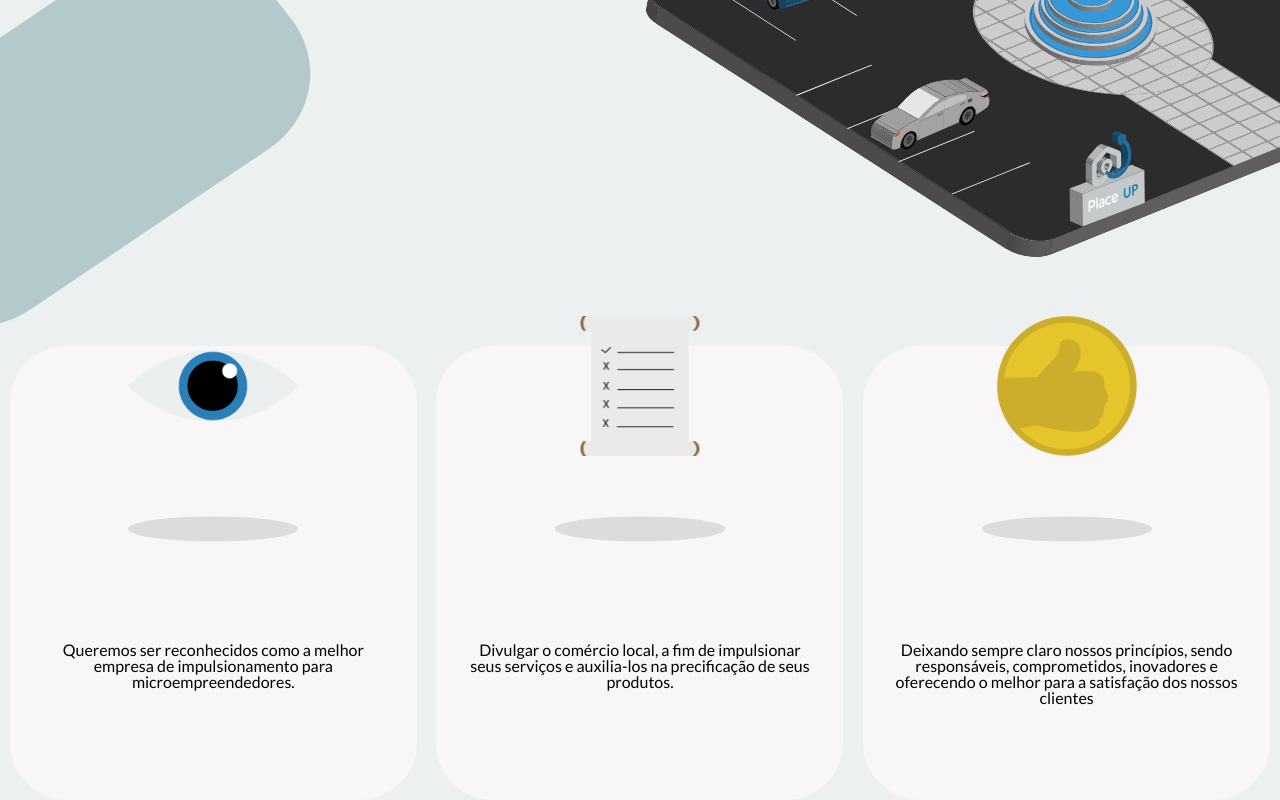
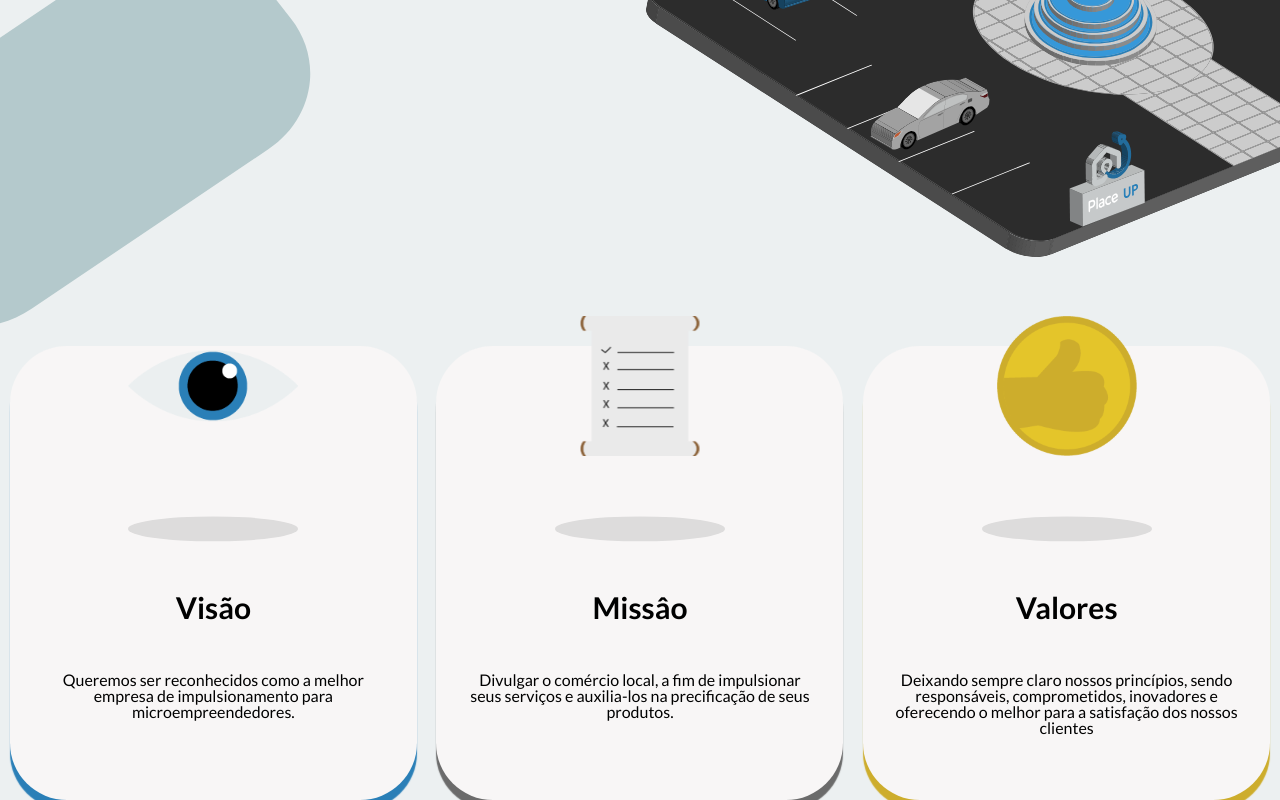
Before and after one commit to Place-UP/PlaceUP-FrontEnd, a React (Create React App) app: page /Institucional in a window 1280 px wide. Shown: the part 686-1486 px from the top of the page. Built offline with nearby package versions, Linux system fonts and the light colour scheme; a web font is replaced by a local one.

Commit message:
Consumo da api front end

```diff
--- a/src/Pages/InstitucionalLading/index.js
+++ b/src/Pages/InstitucionalLading/index.js
@@ -1,5 +1,5 @@
 import React from "react";
-import { Main, Banner, Cards, ContainerCard } from "./style";
+import { Main, Banner, Cards, ContainerCard, Card } from "./style";
 import { Link } from "react-router-dom";
 import LogoBackground from "./img/LogoVector.svg";
 import Logo from "./img/logo.svg";
@@ -39,17 +39,17 @@ export function Institucional() {
       <ContainerCard>
 
         {colors.map((item) => (
-          <Cards key={item.id} primary={`0px 10px 0px 0px ${item.color}`}>
-            <div className="ContainerCard">
+          <Cards>
+            <Card key={item.id} primary={`0 10px 1px ${item.color}`}>
               <div>
                 <img className="topimagecard" src={item.img} />
                 <img className="bottomShadow" src={bottomshadow} />
               </div>
               <div className="ContainerTextCard">
-                <h1>{item.tittle}</h1>
+                <h1>{item.title}</h1>
                 <p>{item.Description}</p>
               </div>
-            </div>
+            </Card>
           </Cards>
         ))}
       </ContainerCard>
--- a/src/Pages/InstitucionalLading/style.js
+++ b/src/Pages/InstitucionalLading/style.js
@@ -84,16 +84,18 @@ export const ContainerCard = styled.div`
   align-items: center;
   justify-content: space-around;
 `;
-export const Cards = styled.main`
-  display: flex;
 
-  .ContainerCard {
+export const Card = styled.div`
     width: 407px;
     height: 454px;
     background: #f8f6f6;
     border-radius: 57px;
-    box-shadow: ${(props)=> props.primary};
-  }
+    box-shadow: ${(props) => props.primary};
+`
+
+export const Cards = styled.main`
+  display: flex;
+
 
   .topimagecard {
     position: relative;
--- a/src/mock/CardsInstitucional.js
+++ b/src/mock/CardsInstitucional.js
@@ -8,17 +8,15 @@ export const colors = [
         img: VisaoTopPic,
         alt: "visao",
         title: "Visão",
-        Description:
-            "Queremos ser reconhecidos como a melhor empresa de impulsionamento para microempreendedores.",
-        color: "##2A7FB7",
+        Description: "Queremos ser reconhecidos como a melhor empresa de impulsionamento para microempreendedores.",
+        color: "#2A7FB7"
     },
     {
         img: MissaoTopPic,
         alt: "missão",
         title: "Missâo",
-        Description:
-            "Divulgar o comércio local, a fim de impulsionar seus serviços e auxilia-los na precificação de seus produtos.",
-        color: "##6B6B6B",
+        Description: "Divulgar o comércio local, a fim de impulsionar seus serviços e auxilia-los na precificação de seus produtos.",
+        color: "#6B6B6B"
     },
 
     {
@@ -27,6 +25,6 @@ export const colors = [
         title: "Valores",
         Description:
             "Deixando sempre claro nossos princípios, sendo responsáveis, comprometidos, inovadores e oferecendo o melhor para a satisfação dos nossos clientes",
-        color: "##CDAD2C",
+        color: "#CDAD2C"
     }
 ];
```
